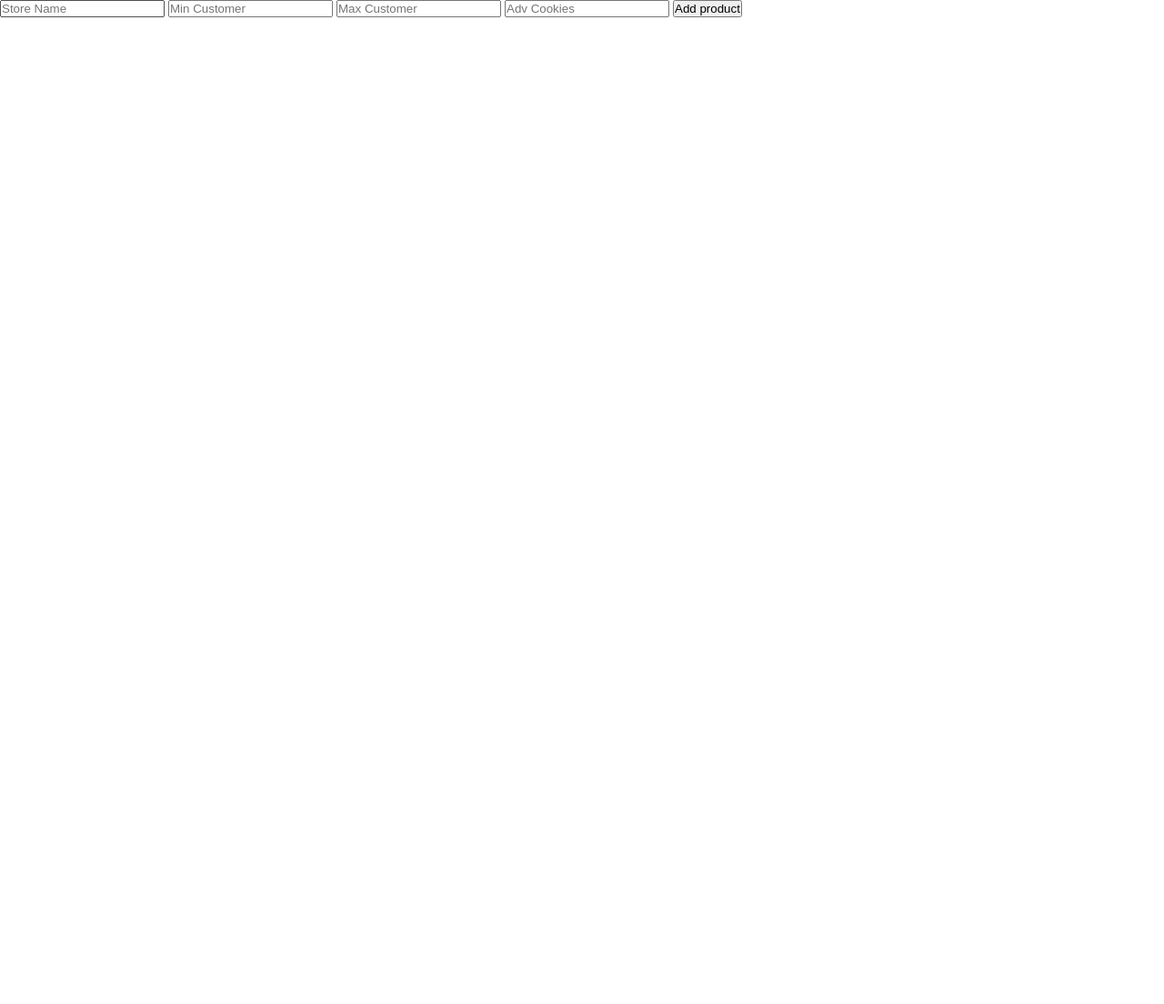
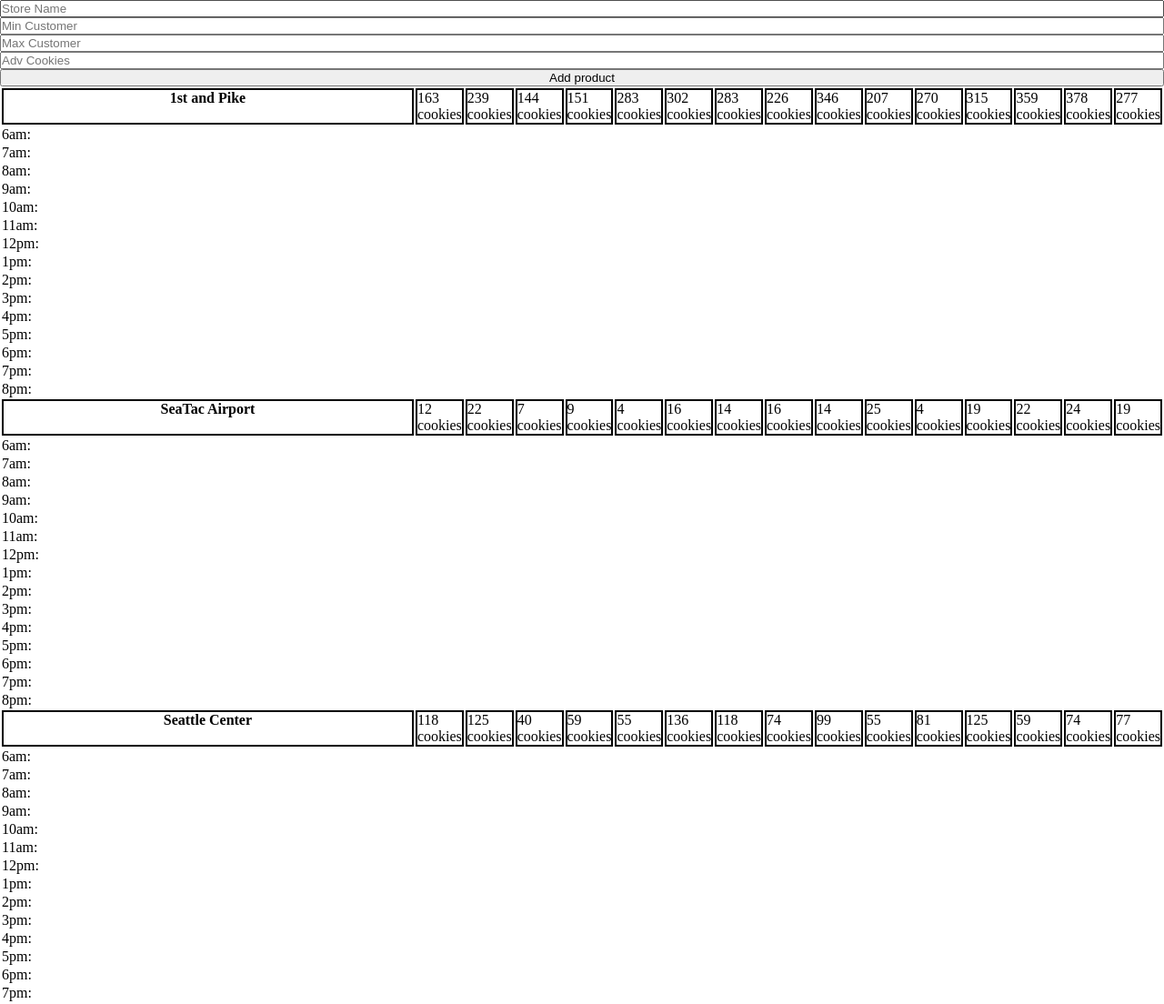
Before and after one commit to Xanture/cookie-stand, a plain HTML site: page sales.html in a window 1280 px wide. Shown: the top 1104 px of the page at 91% size. Before the commit the page ends 800 px from the top, so only its background shows below. Drawn offline with Linux system fonts and the light colour scheme.

Commit message:
Stuff is printing again

```diff
--- a/app.js
+++ b/app.js
@@ -1,9 +1,6 @@
 'use strict';
 
 var hours = ['6am: ', '7am: ', '8am: ', '9am: ', '10am: ', '11am: ', '12pm: ', '1pm: ', '2pm: ', '3pm: ', '4pm: ', '5pm: ', '6pm: ', '7pm: ', '8pm: '];
-
-var tablelocation = document.getElementById('cooltablebro');
-
 
 function CookieStore (thisStoreName, minCustomerHour, maxCustomerHour, advCustomerCookie) {
   this.thisStoreName = thisStoreName;
@@ -38,17 +35,23 @@ for (var i = 0; i < storeLocations.length; i++) {
 var storeLocTr;
 var storeLocTd;
 CookieStore.prototype.writetopage = function() {
-  for (var x = 0; x < storeLocations.length; x++) {
-    for (var y = 0; y < hours.length; y++) {
-      storeLocTr = document.createElement('td');
-      storeLocTd = document.createElement('td');
-      storeLocTd.textContent = hours[y];
-      storeLocTr.textContent = storeLocations[x].simCookies[y];
-      storesTr[x].appendChild(storeLocTd);
-      storesTr[x].appendChild(storeLocTr);
-    }
+  var tablelocation = document.getElementById('cooltablebro');
+  storeLocTr = document.createElement('th');
+  storeLocTr.textContent = this.thisStoreName;
+  tablelocation.appendChild(storeLocTr);
+  for (var c = 0; c < this.simCookies.length; c++) {
+    storeLocTd = document.createElement('td');
+    storeLocTd.textContent = this.simCookies[c];
+    tablelocation.appendChild(storeLocTd);
+  }
+  for (var h = 0; h < hours.length; h++) {
+    storeLocTd = document.createElement('tr');
+    storeLocTd.textContent = hours[h];
+    tablelocation.appendChild(storeLocTd);
   }
 };
+
+
 for (var p = 0; p < storeLocations.length; p++) {
   storeLocations[p].writetopage();
 }
--- a/style.css
+++ b/style.css
@@ -5,7 +5,7 @@
   margin: 0;
   padding: 0;
   box-sizing: border-box;
-  width: 100;
+  width: 100%;
 }
 
 html, body {
```
